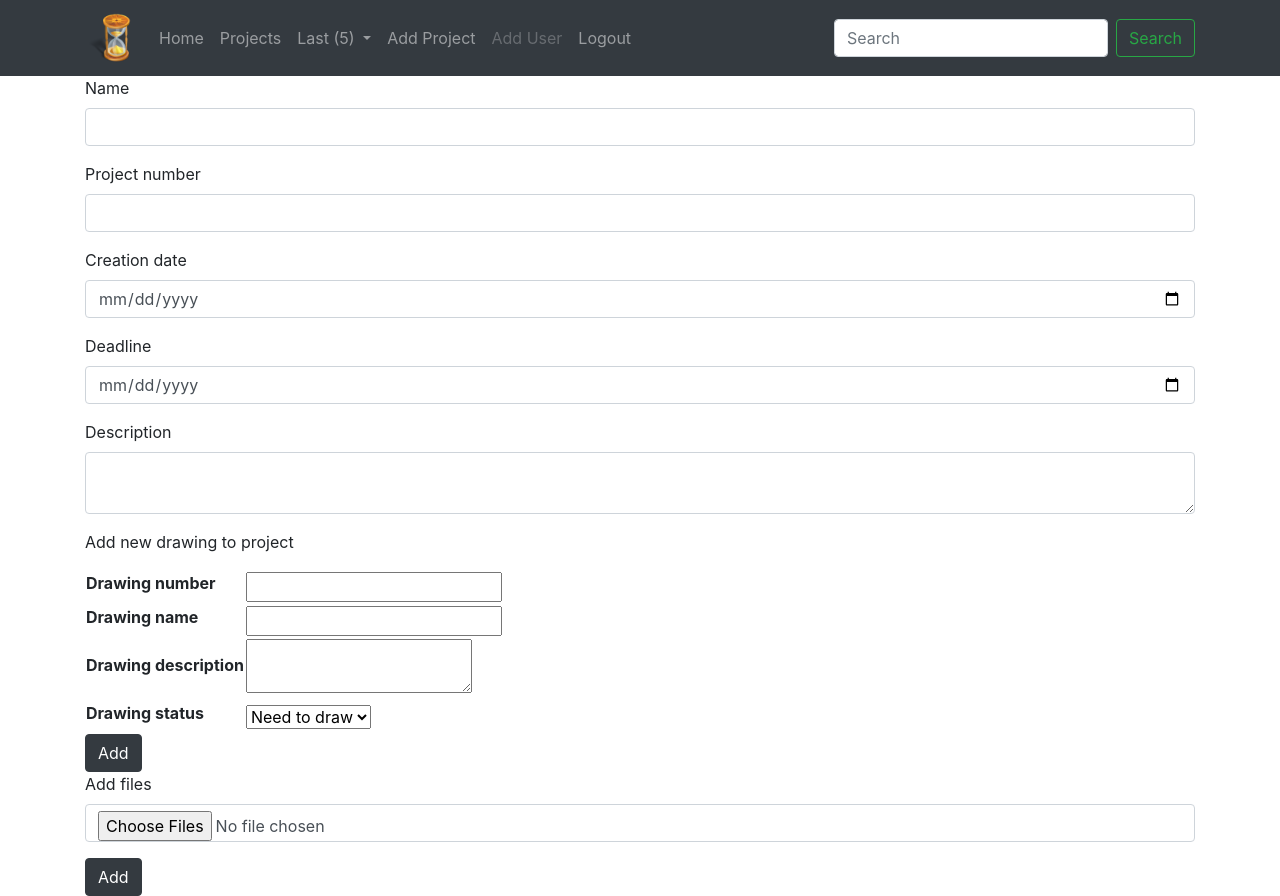
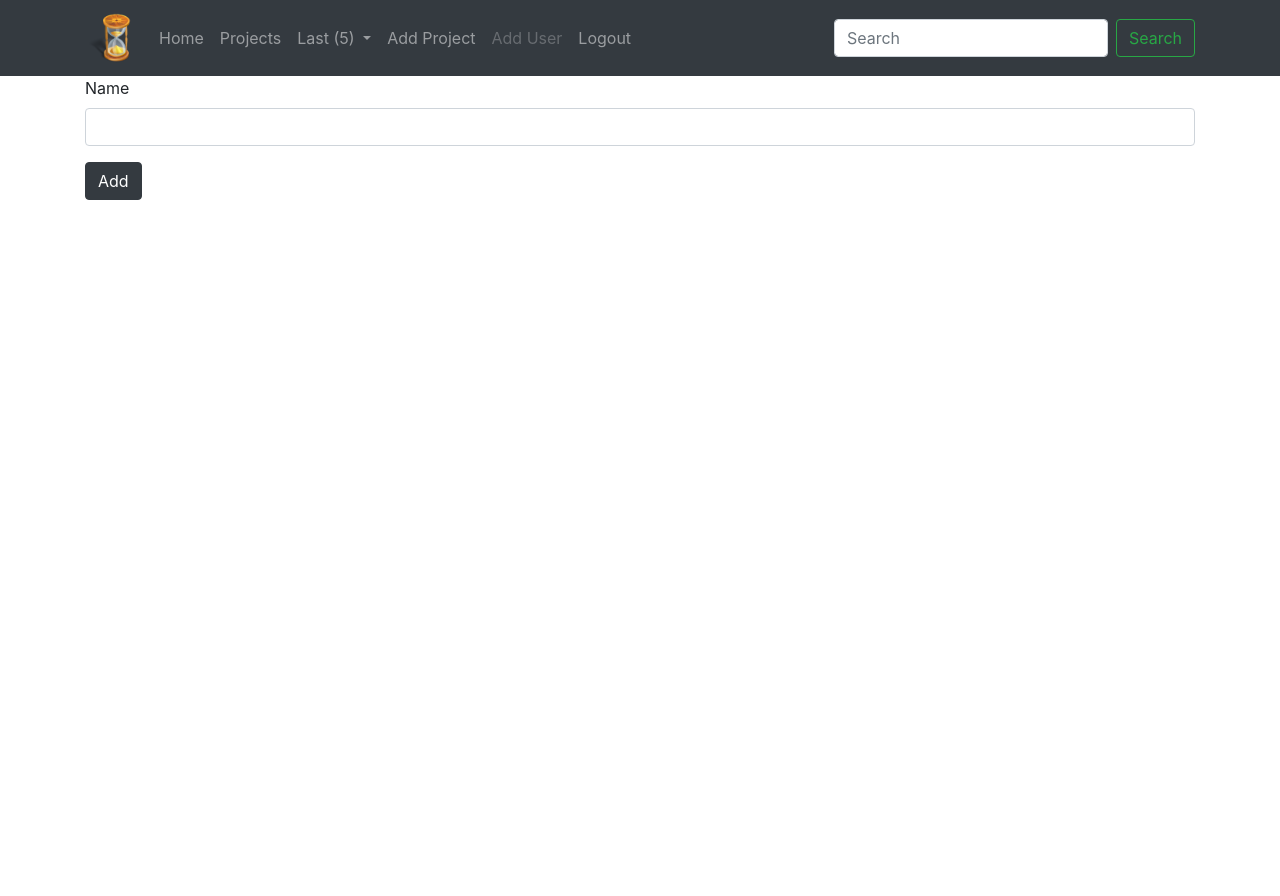
Before and after one commit to patpio/timecard, a Flask app: page /projects/add in a window 1280 px wide. After the commit the page ends 200 px from the top, so only its background shows below. Run offline with Flask 2, Linux system fonts and the light colour scheme; parts of the project's set-up code (start-up, migrations or seed data) failed here and were passed over; some libraries are stand-ins or nearby versions.

Commit message:
needs debug

```diff
--- a/timecard/forms/project_forms.py
+++ b/timecard/forms/project_forms.py
@@ -4,19 +4,19 @@ from wtforms import StringField, DateField, TextAreaField, IntegerField, Multipl
 from wtforms.validators import DataRequired
 
 
-class DrawingForm(Form):
-    number = IntegerField('Drawing number')
-    name = StringField('Drawing name')
-    description = TextAreaField('Drawing description')
-    status = SelectField('Drawing status', choices=['Need to draw', 'Working on', 'Done'])
+# class DrawingForm(Form):
+#     number = IntegerField('Drawing number')
+#     name = StringField('Drawing name')
+#     description = TextAreaField('Drawing description')
+#     status = SelectField('Drawing status', choices=['Need to draw', 'Working on', 'Done'])
 
 
 class ProjectForm(FlaskForm):
     name = StringField('Name', validators=[DataRequired()])
-    project_number = IntegerField('Project number')
-    date_created = DateField('Creation date')
-    deadline = DateField('Deadline')
-    description = TextAreaField('Description')
-    drawings_list = FieldList(FormField(DrawingForm), min_entries=1)
-    files = MultipleFileField('Add files')
+    # project_number = IntegerField('Project number')
+    # date_created = DateField('Creation date')
+    # deadline = DateField('Deadline')
+    # description = TextAreaField('Description')
+    # drawings_list = FieldList(FormField(DrawingForm), min_entries=1)
+    # files = MultipleFileField('Add files')
     submit = SubmitField('Add')
--- a/timecard/templates/_base.html
+++ b/timecard/templates/_base.html
@@ -26,7 +26,7 @@
           <a class="nav-link" href="{{ url_for('main.home') }}">Home</a>
         </li>
         <li class="nav-item">
-          <a class="nav-link" href="{{ url_for('projects.projects') }}">Projects</a>
+          <a class="nav-link" href="#">Projects</a>
         </li>
         <li class="nav-item dropdown">
           <a class="nav-link dropdown-toggle" href="#" id="navbarDropdown" role="button" data-toggle="dropdown" aria-haspopup="true" aria-expanded="false">
--- a/timecard/templates/add.html
+++ b/timecard/templates/add.html
@@ -8,22 +8,7 @@
 <form action="" method="post">
     {{ form.hidden_tag() }}
     {{ form_field(form.name) }}
-    {{ form_field(form.project_number) }}
-    {{ form_field(form.date_created, placeholder="yyyy-mm-dd") }}
-    {{ form_field(form.deadline, placeholder="yyyy-mm-dd") }}
-    {{ form_field(form.description) }}
 
-    <form action="" method="post">
-        {{ form.hidden_tag() }}
-        <p>Add new drawing to project</p>
-
-        {% for nested in form.drawings_list %}
-        {{ nested }}
-        {% endfor %}
-        {{ form.submit(class="btn btn-dark") }}
-    </form>
-
-    {{ form_field(form.files) }}
     {{ form.submit(class="btn btn-dark") }}
 </form>
 
--- a/timecard/templates/project.html
+++ b/timecard/templates/project.html
@@ -5,5 +5,6 @@
 {% block content %}
 
 <h1>Project</h1>
+{{ project.name }}
 
 {% endblock %}
--- a/timecard/templates/projects.html
+++ b/timecard/templates/projects.html
@@ -4,6 +4,10 @@
 
 {% block content %}
 
-<h1>Projects</h1>
+<ol>
+    {% for project in projects %}
+        <li>{{ project.name }}</li>
+    {% endfor %}
+</ol>
 
 {% endblock %}
--- a/timecard/views/project_views.py
+++ b/timecard/views/project_views.py
@@ -1,6 +1,8 @@
 from flask import Blueprint, render_template, url_for
 from werkzeug.utils import redirect
 
+from timecard import db
+from ..models import Project
 from ..forms import ProjectForm
 
 bp_project = Blueprint('projects', __name__, url_prefix='/projects')
@@ -10,17 +12,21 @@ bp_project = Blueprint('projects', __name__, url_prefix='/projects')
 def add():
     form = ProjectForm()
     if form.validate_on_submit():
-        print('Successfully added')
+        project = Project(name=form.name.data)
+        db.session.add(project)
+        db.session.commit()
         return redirect(url_for('main.home'))
 
     return render_template('add.html', form=form)
 
 
-@bp_project.route('/projects')
-def projects():
-    return render_template('projects.html')
-
-
-@bp_project.route('/<name>')
-def project():
-    return render_template('project.html')
+# @bp_project.route('/projects')
+# def projects():
+#     # projects = Project.query.all()
+#     return render_template('projects.html', projects=projects)
+#
+#
+# @bp_project.route('/<name>')
+# def project(name):
+#     # project = Project.query.filter_by(name=name).first_or_404()
+#     return render_template('project.html', project=project)
```
Also changed, not shown: timecard/models/project_model.py (+12 -12 lines), timecard/templates/add_temp.html (added, +26 -0 lines).
